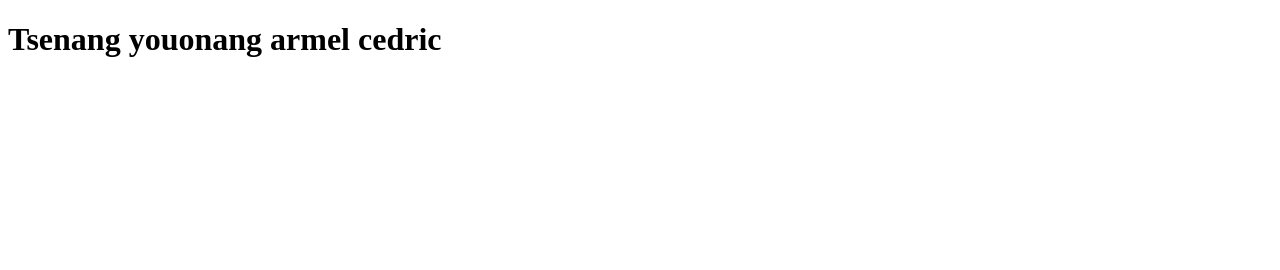
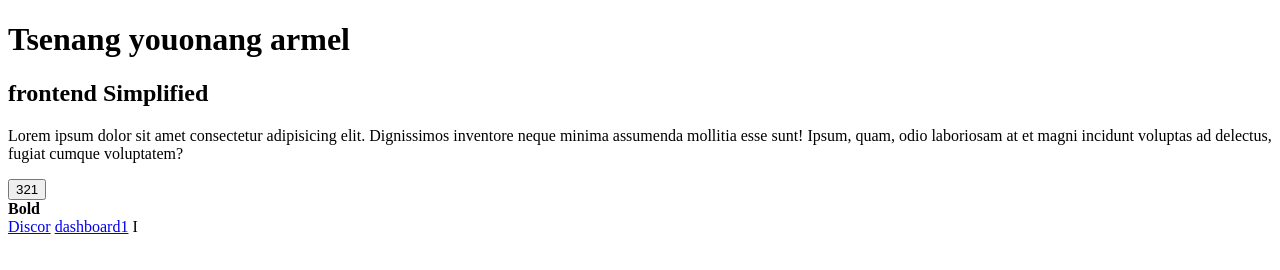
Before and after one commit to zlatancedric/first.github-project, a plain HTML site: page index.html in a window 1280 px wide. Drawn offline with Linux system fonts and the light colour scheme.

Commit message:
a tag added

```diff
--- a/index.html
+++ b/index.html
@@ -4,10 +4,20 @@
     <meta charset="UTF-8">
     <meta http-equiv="X-UA-Compatible" content="IE=edge">
     <meta name="viewport" content="width=device-width, initial-scale=1.0">
-    <title>Document</title>
+    <title>DON4T GIVE UP</title>
 </head>
 <body>
-    <h1>Tsenang youonang armel cedric </h1>
+    <h1>Tsenang youonang armel  </h1>
+    <h2>frontend Simplified</h2>
+    <p>Lorem ipsum dolor sit amet consectetur adipisicing elit. Dignissimos inventore neque minima assumenda mollitia esse sunt! Ipsum, quam, odio laboriosam at et magni incidunt voluptas ad delectus, fugiat cumque voluptatem?</p>
 
-</body>
+<button>321</button>
+<div>
+  <b>Bold</b>
+</div>
+<a href="https://discord.gg/frontend" target="_blank">Discor</a>
+
+<!--Create a link that opens up dashboard in a new tab -->
+<a href="/dashboard.html">dashboard1</a>
+</body>                               I
 </html>
```
Also changed, not shown: dashboard.html (added, +13 -0 lines).
